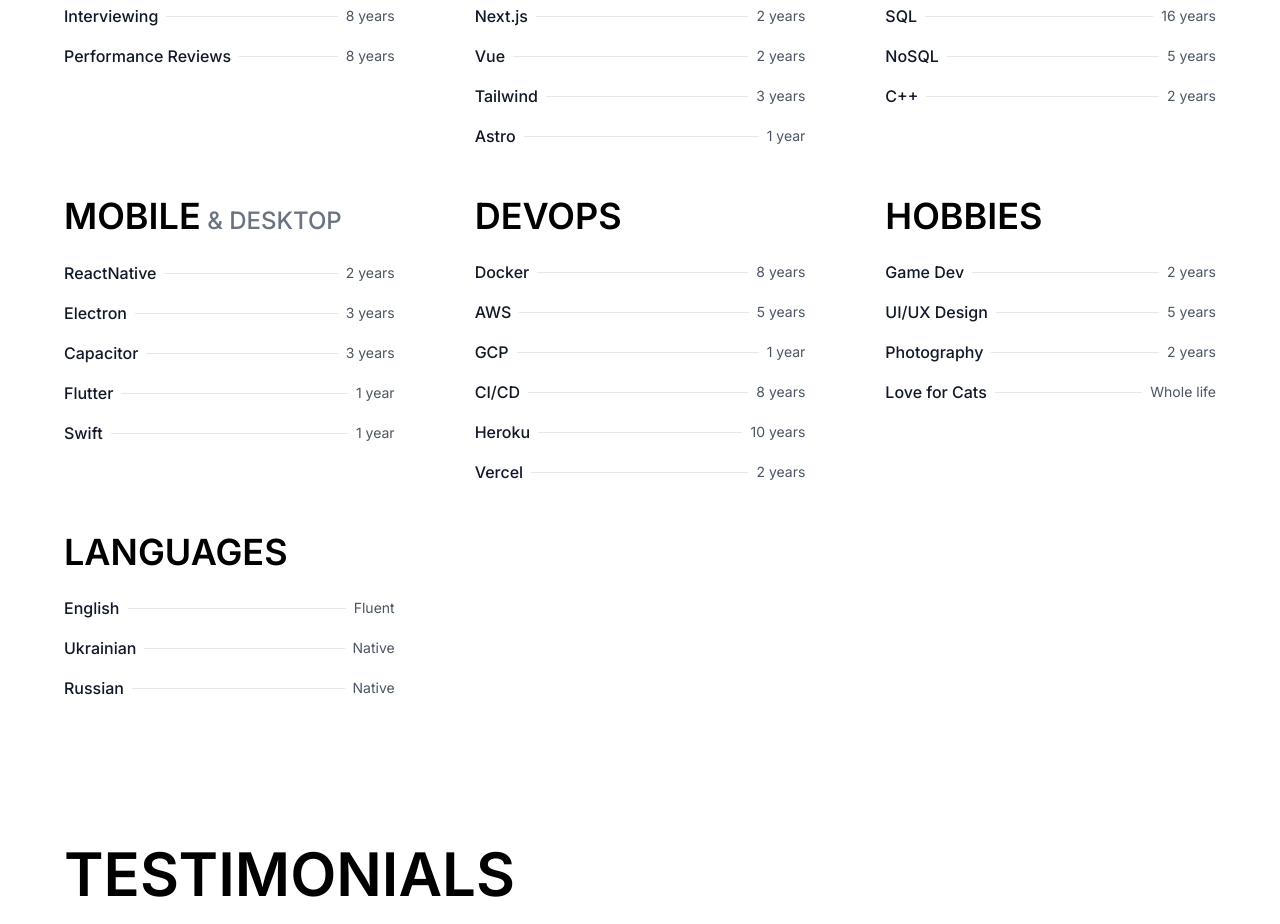
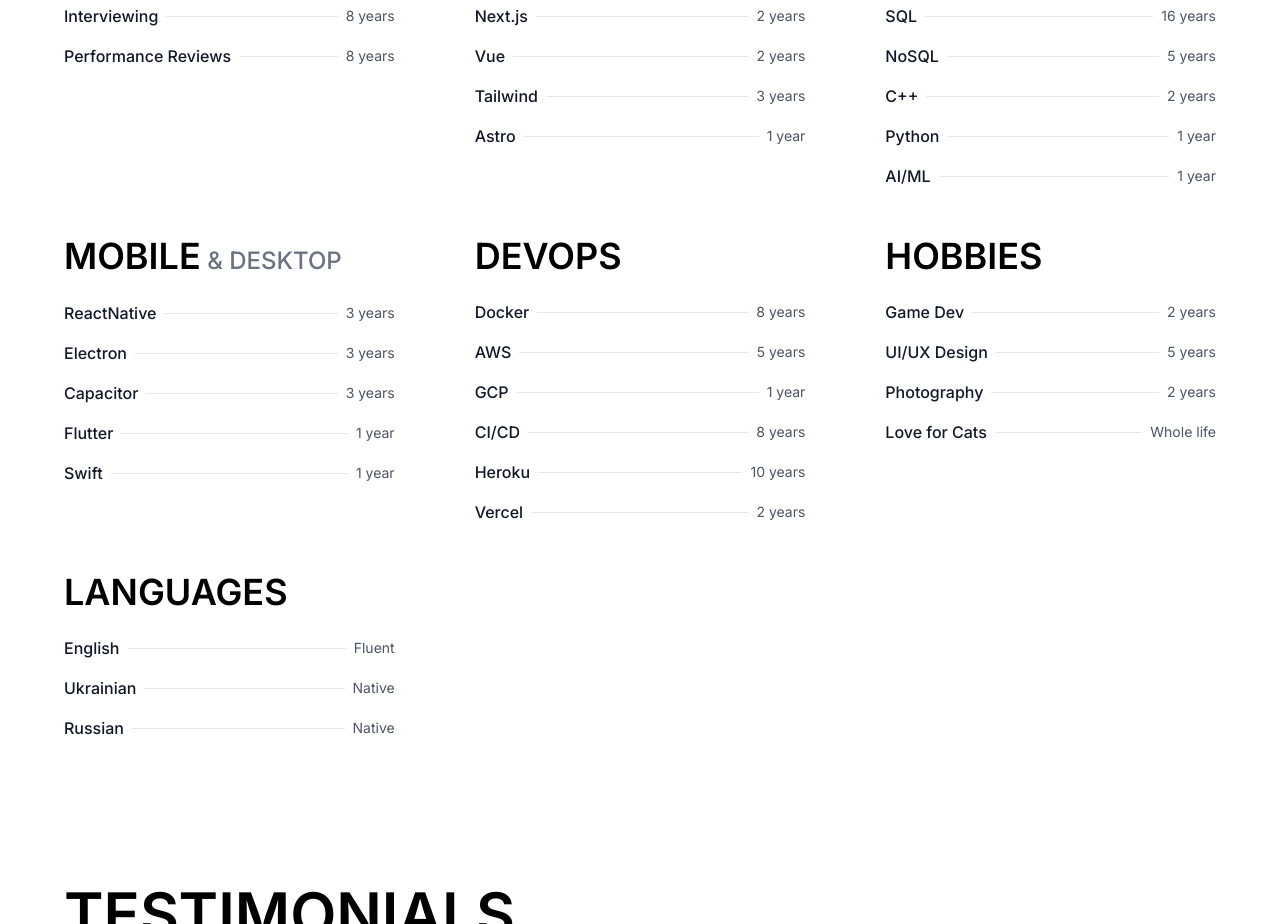
Before and after one commit to kodkodpro/kodkod-me, a Next.js app: page / in a window 1280 px wide. Shown: the part 2060-2984 px from the top of the page. Built offline with nearby package versions, Linux system fonts and the light colour scheme.

Commit message:
Update home page

```diff
--- a/app/page.tsx
+++ b/app/page.tsx
@@ -80,12 +80,14 @@
       { name: "SQL", note: "16 years" },
       { name: "NoSQL", note: "5 years" },
       { name: "C++", note: "2 years" },
+      { name: "Python", note: "1 year" },
+      { name: "AI/ML", note: "1 year" },
     ],
   },
   {
     section: <>Mobile<span className="text-sm font-medium text-gray-500 sm:text-2xl"> & Desktop</span></>,
     items: [
-      { name: "ReactNative", note: "2 years" },
+      { name: "ReactNative", note: "3 years" },
       { name: "Electron", note: "3 years" },
       { name: "Capacitor", note: "3 years" },
       { name: "Flutter", note: "1 year" },
@@ -205,7 +207,7 @@
                   >
                     {label}
                   </Button>
-                  {index < links.length - 1 && <NavbarDivider />}
+                  {index < links.length - 1 && <NavbarDivider key={`${index}-divider`} />}
                 </>
               ))}
             </div>
```
